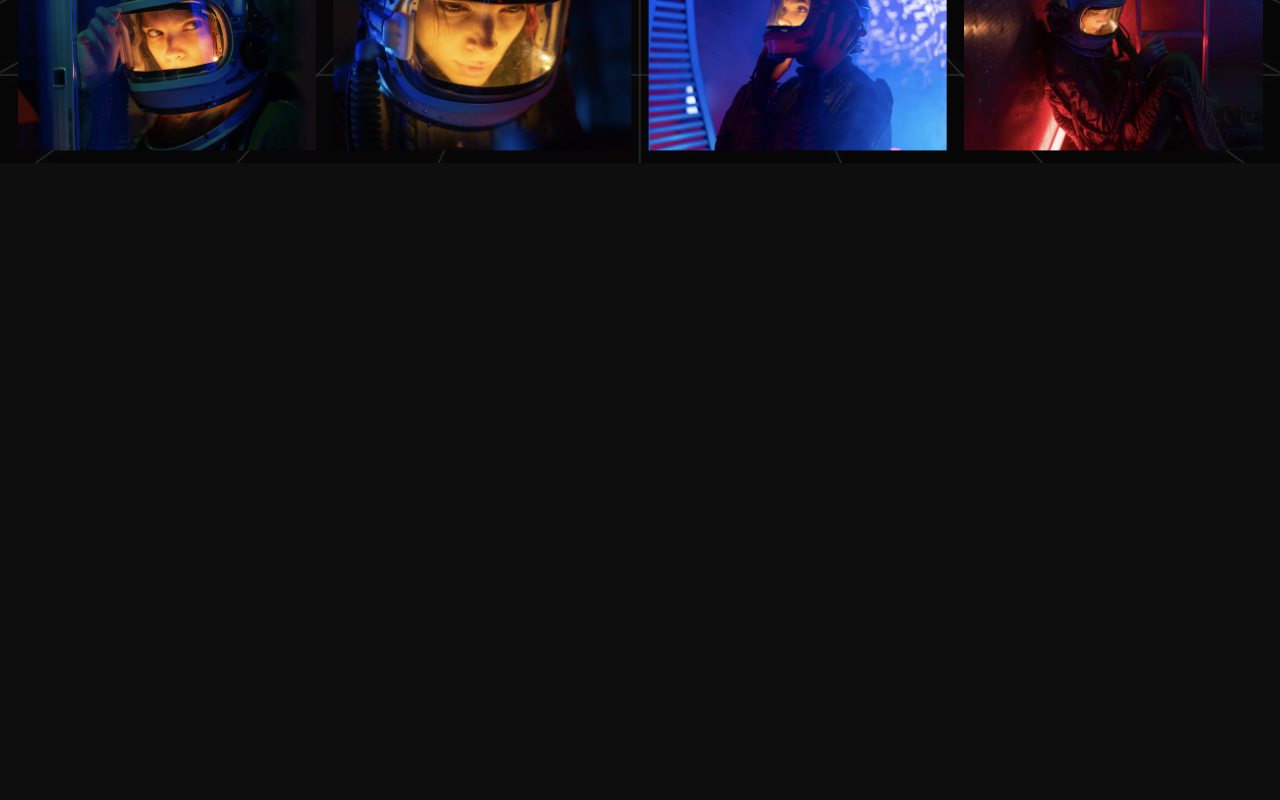
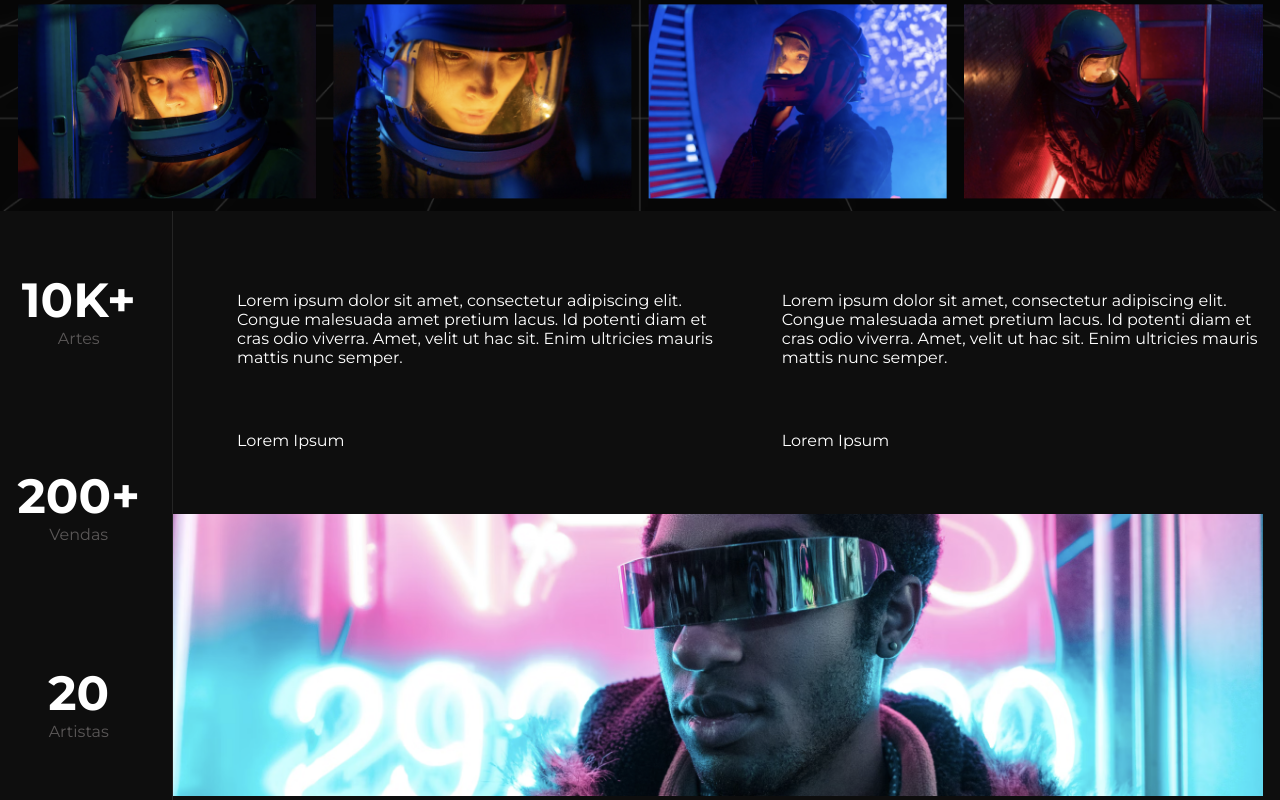
Before and after one commit to jeanmrtns/rocket-nft-landing, a Next.js app: page / in a window 1280 px wide. Shown: the part 743-1543 px from the top of the page. Before the commit the page ends 906 px from the top, so only its background shows below. Built offline with nearby package versions, Linux system fonts and the light colour scheme.

Commit message:
feat: create metrics component

```diff
--- a/src/components/Banner/styles.module.scss
+++ b/src/components/Banner/styles.module.scss
@@ -1,6 +1,7 @@
 .container {
   display: flex;
   gap: 2rem;
+  padding: 0.75rem 1rem;
 }
 
 .about {
--- a/src/components/Galery/styles.module.scss
+++ b/src/components/Galery/styles.module.scss
@@ -3,4 +3,5 @@
   display: grid;
   grid-template-columns: repeat(4, 1fr);
   gap: 4rem 1rem;
+  padding: 0.75rem 1rem;
 }
--- a/src/components/Header/styles.module.scss
+++ b/src/components/Header/styles.module.scss
@@ -3,6 +3,7 @@
   align-items: center;
   justify-content: space-between;
   margin-bottom: 6rem;
+  padding: 0.75rem 1rem;
 }
 
 .navigation {
--- /dev/null
+++ b/src/components/Metrics/index.tsx
@@ -0,0 +1,43 @@
+import Image from 'next/image';
+import styles from './styles.module.scss';
+import Banner from '../../assets/banner.png';
+
+export function Metrics() {
+  return (
+    <section className={styles.container}>
+      <div className={styles.metrics}>
+        <p>
+          <strong>10K+</strong>
+          Artes
+        </p>
+        <p>
+          <strong>200+</strong>
+          Vendas
+        </p>
+        <p>
+          <strong>20</strong>
+          Artistas
+        </p>
+      </div>
+
+      <div className={styles.postsContainer}>
+        <div className={styles.posts}>
+          <div className={styles.post}>
+            <p>
+              Lorem ipsum dolor sit amet, consectetur adipiscing elit. Congue malesuada amet pretium lacus. Id potenti diam et cras odio viverra. Amet, velit ut hac sit. Enim ultricies mauris mattis nunc semper.
+            </p>
+            <a href="#">Lorem Ipsum</a>
+          </div>
+          <div className={styles.post}>
+            <p>
+              Lorem ipsum dolor sit amet, consectetur adipiscing elit. Congue malesuada amet pretium lacus. Id potenti diam et cras odio viverra. Amet, velit ut hac sit. Enim ultricies mauris mattis nunc semper.
+            </p>
+            <a href="#">Lorem Ipsum</a>
+          </div>
+        </div>
+
+        <Image src={Banner} />
+      </div>
+    </section>
+  )
+}
--- /dev/null
+++ b/src/components/Metrics/styles.module.scss
@@ -0,0 +1,41 @@
+.container {
+  display: flex;
+  gap: 2rem;
+  padding: 0 1rem;
+}
+
+.metrics {
+  display: flex;
+  flex-direction: column;
+  justify-content: space-around;
+
+  p {
+    text-align: center;
+    color: var(--subtitle-color);
+
+    strong {
+      display: block;
+      font-size: 3rem;
+      color: var(--text-color);
+    }
+  }
+}
+
+.postsContainer {
+  border-left: 1px solid var(--card-color);
+}
+
+.posts {
+  display: flex;
+  align-items: center;
+  margin-bottom: 4rem;
+  margin-top: 5rem;
+}
+
+.post {
+  margin-left: 4rem;
+  a {
+    display: block;
+    margin-top: 4rem;
+  }
+}
--- a/src/pages/index.tsx
+++ b/src/pages/index.tsx
@@ -1,6 +1,7 @@
 import { Banner } from "../components/Banner";
 import { Galery } from "../components/Galery";
 import { Header } from "../components/Header";
+import { Metrics } from "../components/Metrics";
 
 export default function Home() {
   return (
@@ -13,8 +14,8 @@ export default function Home() {
         </section>
       </main>
 
-      <section>
-
+      <section className="container">
+        <Metrics />
       </section>
     </>
   )
--- a/src/styles/globals.scss
+++ b/src/styles/globals.scss
@@ -26,15 +26,12 @@ body {
   background-repeat: no-repeat;
   background-position: center;
   background-size: cover;
-  min-height: 100vh;
-  min-width: 100vw;
 }
 
 .container {
   width: 100%;
   max-width: 1277px;
   margin: 0 auto;
-  padding: 0.75rem 1rem;
 }
 
 a {
```
